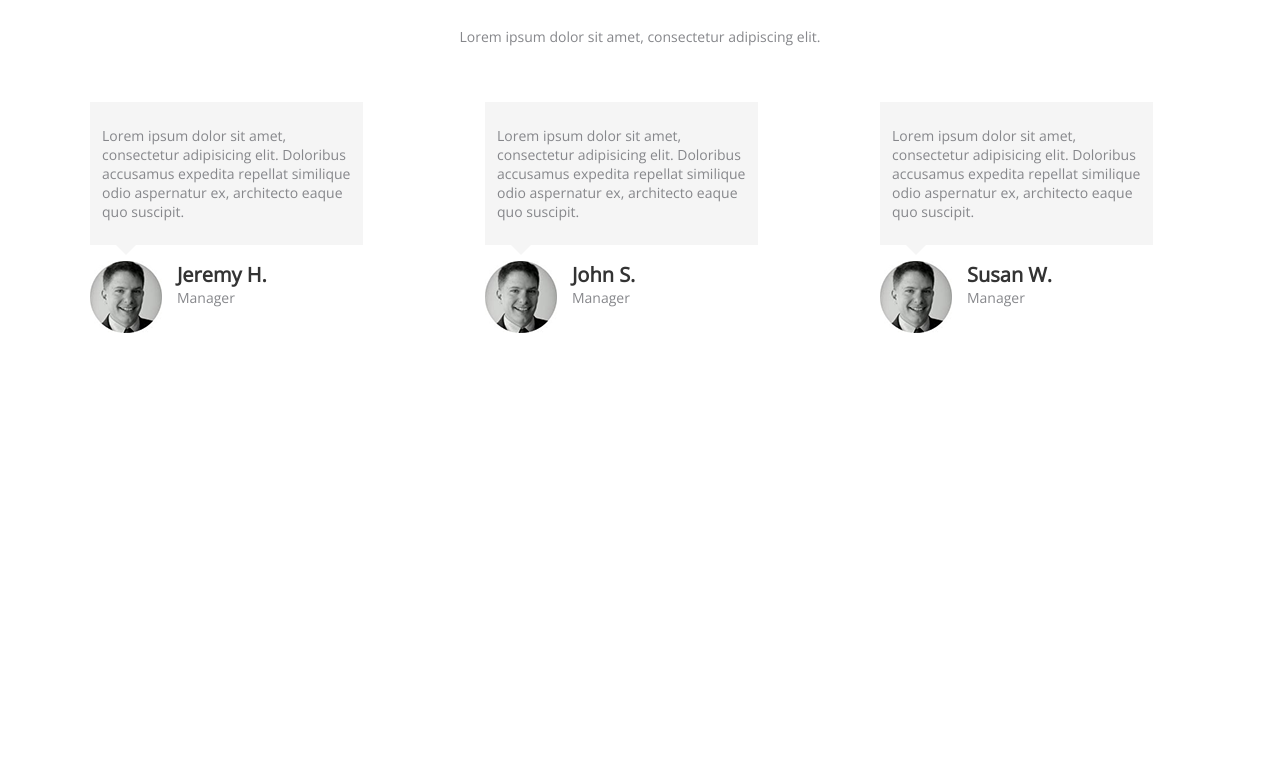
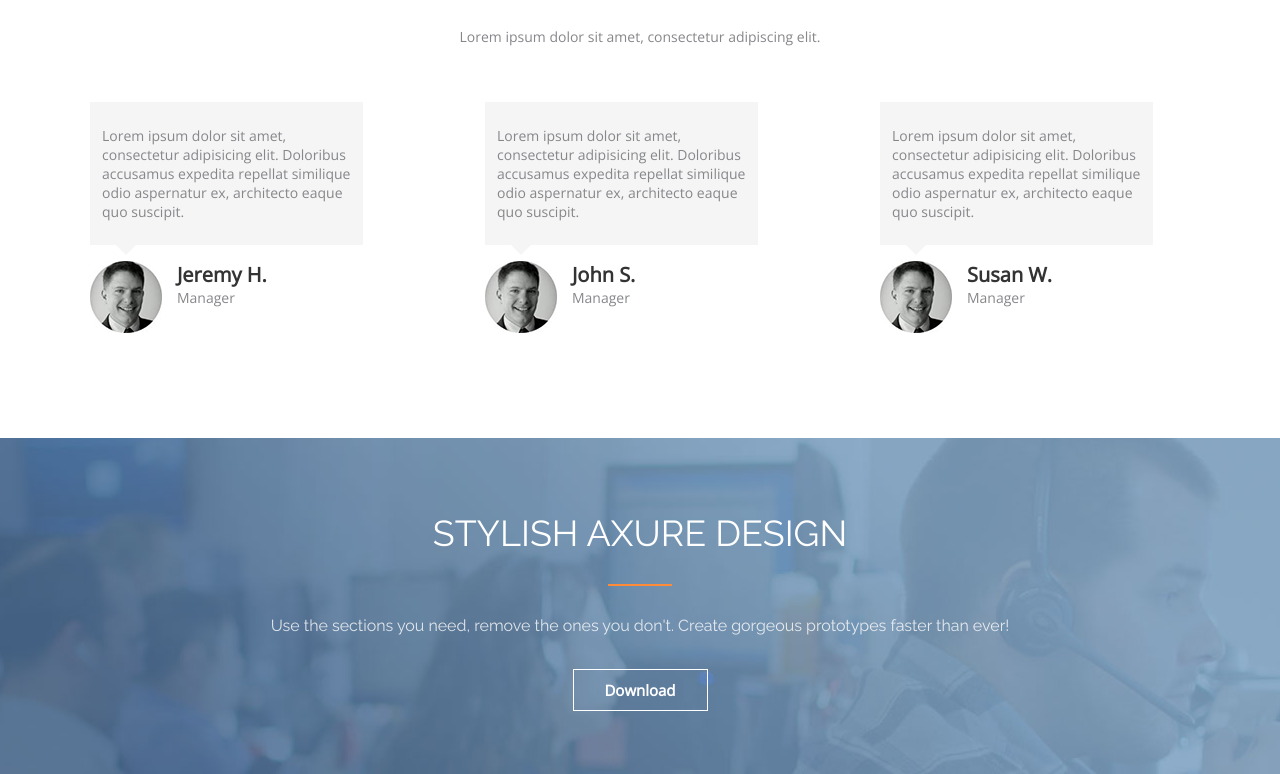
Before and after one commit to GoncharenkoVladimir/PitchBook, a website: page frontend/assets/index.html in a window 1280 px wide. Shown: the part 4289-5063 px from the top of the page. Before the commit the page ends 4727 px from the top, so only its background shows below. Drawn offline with nearby package versions, Linux system fonts and the light colour scheme; files that its build step writes are made by us from their sources.

Commit message:
Added paralax  block

```diff
--- a/frontend/assets/index.html
+++ b/frontend/assets/index.html
@@ -316,6 +316,15 @@
                     </ul>
                 </div>
             </div>
+            <div class="stylish">
+                <div class="content">
+                    <div class="title">Stylish axure design</div>
+                    <div class="description">Use the sections you need, remove the ones you don't. Create gorgeous
+                        prototypes faster than ever!
+                    </div>
+                    <div class="button">Download</div>
+                </div>
+            </div>
         </div>
         <footer></footer>
     </div>
--- a/frontend/styles/style.scss
+++ b/frontend/styles/style.scss
@@ -675,4 +675,46 @@ body {
             }
         }
     }
+
+    .stylish{
+        padding: 74px 0 63px;
+        background: url("../img/paralax.jpg") center top no-repeat fixed;
+        .title{
+            color: white;
+            font-family: $raleway;
+            font-size: 36px;
+            font-weight: 400;
+        }
+        title:after{
+            background: white;
+        }
+        .description{
+            opacity: 0.8;
+            color: white;
+            font-family: $raleway;
+            font-size: 16px;
+            font-weight: 300;
+            margin-bottom: 33px;
+        }
+        .button{
+            color: white;
+            font-family: $openSans;
+            font-size: 15px;
+            font-weight: 600;
+            border: 1px solid white;
+            width: 135px;
+            height: 42px;
+            padding: 10px 0;
+            box-sizing: border-box;
+            text-align: center;
+            transition: all 0.3s;
+            cursor: pointer ;
+            margin: auto;
+        }
+        .button:hover{
+            color: #37495e;
+            background: white;
+            transition: all 0.3s;
+        }
+    }
 }
--- a/gulpfile.js
+++ b/gulpfile.js
@@ -12,7 +12,7 @@ var gulp = require('gulp'),
 var isDevelopment = !process.env.NODE_ENV || process.NODE_ENV == 'development';
 
 gulp.task('styles', function(){
-    return gulp.src('frontend/styles/*.scss', {base: 'frontend'})
+    return gulp.src('frontend/styles/style.scss', {base: 'frontend'})
         .pipe(gulpIf(isDevelopment, sourcemaps.init()))
         .pipe(sass())
         .pipe(gulpIf(isDevelopment, sourcemaps.write()))
```
Also changed, not shown: frontend/assets/img/paralax.jpg (added).
